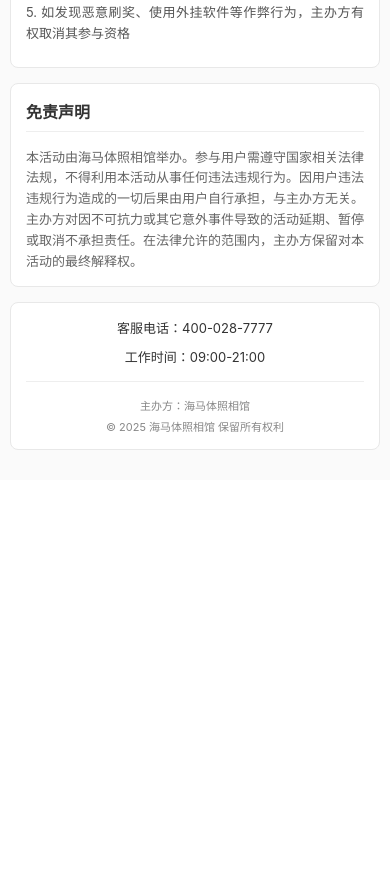
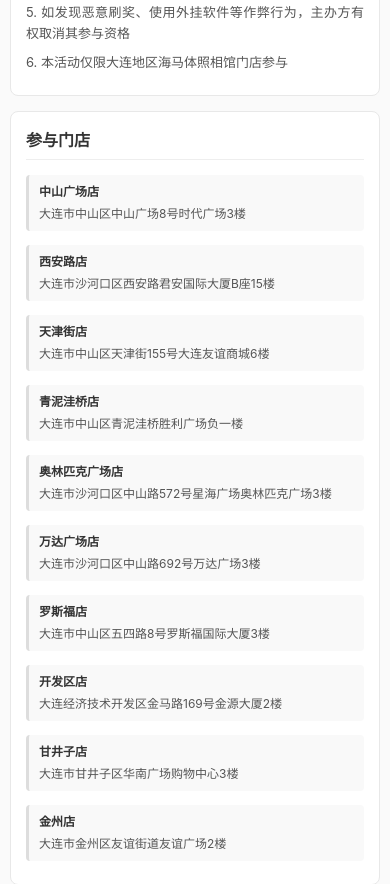
Before and after one commit to Sshrimp/CHOUJIANGMOCK, a React (Create React App) app: page / in a window 390 px wide. Shown: the part 1440-2324 px from the top of the page. Before the commit the page ends 1920 px from the top, so only its background shows below. Built offline with nearby package versions, Linux system fonts and the light colour scheme.

Commit message:
Add store information section with responsive styles in App component

```diff
--- a/src/App.css
+++ b/src/App.css
@@ -516,3 +516,110 @@
     font-size: 11px;
   }
 }
+
+/* 门店信息样式 */
+.stores-section {
+  max-width: 800px;
+  margin: 0 auto 25px auto;
+  background: white;
+  border-radius: 8px;
+  padding: 25px;
+  border: 1px solid #e8e8e8;
+}
+
+.stores-section h3 {
+  color: #333;
+  font-size: 18px;
+  font-weight: 600;
+  margin: 0 0 15px 0;
+  border-bottom: 1px solid #eee;
+  padding-bottom: 8px;
+}
+
+.stores-list {
+  display: flex;
+  flex-direction: column;
+  gap: 15px;
+}
+
+.store-item h4 {
+  color: #555;
+  font-size: 16px;
+  font-weight: 600;
+  margin-bottom: 12px;
+  text-align: left;
+}
+
+.store-details {
+  display: grid;
+  grid-template-columns: repeat(auto-fit, minmax(280px, 1fr));
+  gap: 8px;
+}
+
+.store-details p {
+  background: #f9f9f9;
+  padding: 10px 12px;
+  border-radius: 4px;
+  border-left: 3px solid #ddd;
+  margin: 0 0 8px 0;
+  font-size: 14px;
+  line-height: 1.5;
+  color: #555;
+  text-align: justify;
+}
+
+.store-details p:hover {
+  background: #f5f5f5;
+  border-left-color: #bbb;
+}
+
+.store-details p strong {
+  color: #333;
+  font-weight: 600;
+  display: inline-block;
+  min-width: 90px;
+}
+
+/* 移动端适配 - 门店信息 */
+@media (max-width: 768px) {
+  .stores-section {
+    padding: 20px;
+    margin-bottom: 20px;
+  }
+
+  .stores-section h3 {
+    font-size: 16px;
+  }
+
+  .store-item h4 {
+    font-size: 15px;
+  }
+
+  .store-details {
+    grid-template-columns: 1fr;
+    gap: 6px;
+  }
+
+  .store-details p {
+    padding: 10px 12px;
+    font-size: 13px;
+  }
+}
+
+@media (max-width: 480px) {
+  .stores-section {
+    padding: 15px;
+    margin-bottom: 15px;
+  }
+
+  .store-details p {
+    padding: 8px 10px;
+    font-size: 12px;
+  }
+
+  .store-details p strong {
+    display: block;
+    margin-bottom: 4px;
+    min-width: auto;
+  }
+}
--- a/src/App.tsx
+++ b/src/App.tsx
@@ -165,6 +165,27 @@
             <p>3. 中奖用户可登录小程序领取奖品</p>
             <p>4. 奖品不可转让、不可兑换现金，逾期未领取视为自动放弃</p>
             <p>5. 如发现恶意刷奖、使用外挂软件等作弊行为，主办方有权取消其参与资格</p>
+            <p>6. 本活动仅限大连地区海马体照相馆门店参与</p>
+          </div>
+        </div>
+
+        <div className="stores-section">
+          <h3>参与门店</h3>
+          <div className="stores-list">
+            <div className="store-item">
+              <div className="store-details">
+                <p><strong>中山广场店</strong>  大连市中山区中山广场8号时代广场3楼</p>
+                <p><strong>西安路店</strong>  大连市沙河口区西安路君安国际大厦B座15楼</p>
+                <p><strong>天津街店</strong>  大连市中山区天津街155号大连友谊商城6楼</p>
+                <p><strong>青泥洼桥店</strong>  大连市中山区青泥洼桥胜利广场负一楼</p>
+                <p><strong>奥林匹克广场店</strong>  大连市沙河口区中山路572号星海广场奥林匹克广场3楼</p>
+                <p><strong>万达广场店</strong>  大连市沙河口区中山路692号万达广场3楼</p>
+                <p><strong>罗斯福店</strong>  大连市中山区五四路8号罗斯福国际大厦3楼</p>
+                <p><strong>开发区店</strong>  大连经济技术开发区金马路169号金源大厦2楼</p>
+                <p><strong>甘井子店</strong>  大连市甘井子区华南广场购物中心3楼</p>
+                <p><strong>金州店</strong>  大连市金州区友谊街道友谊广场2楼</p>
+              </div>
+            </div>
           </div>
         </div>
 
```
